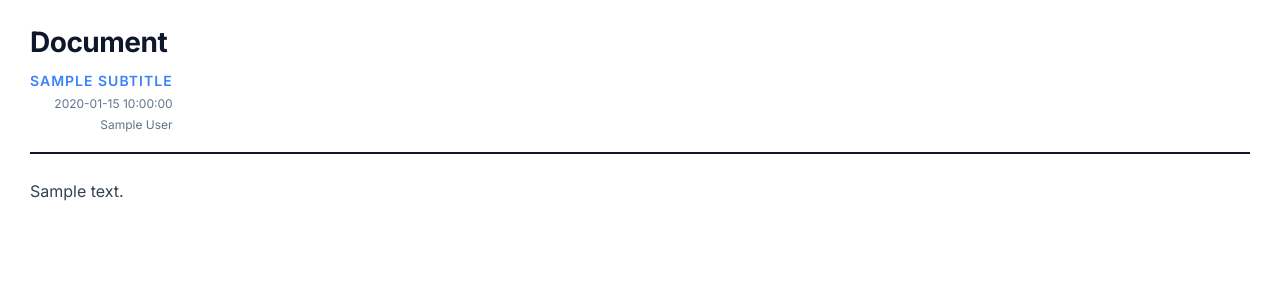
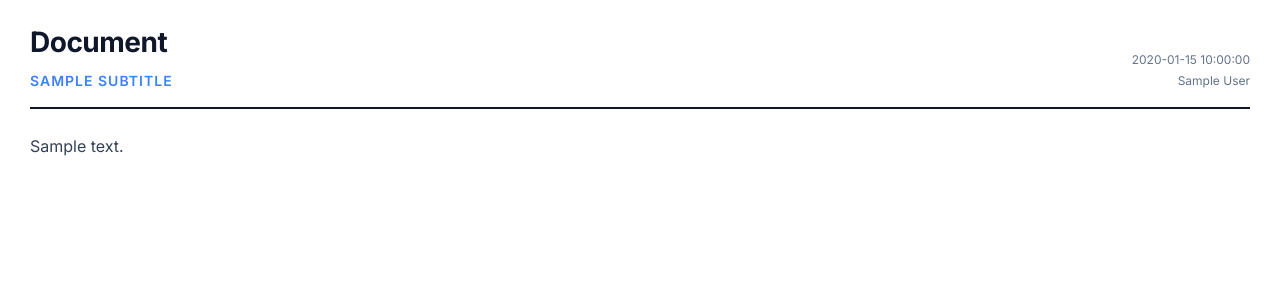
Before and after one commit to boheastill/hua-mcp, a Python web app: template wsl/md2pdf/templates/document.html in a window 1280 px wide. Shown: the top 300 px of the page. Run offline with Jinja, Linux system fonts and the light colour scheme; the template is opened without the code that fills it: most values are stand-ins (such as "Sample title", 1, 10 or a date in 2020).

Commit message:
fix(md2pdf): remove header-content wrapper, flex now works

```diff
--- a/wsl/md2pdf/templates/document.html
+++ b/wsl/md2pdf/templates/document.html
@@ -14,7 +14,6 @@
     <div class="page-container">
         {% if title or author %}
         <header class="doc-header">
-            <div class="header-content">
             <div class="branding">
                 <h1>{{ title | default('Document') }}</h1>
                 {% if subtitle %}<p class="subtitle">{{ subtitle }}</p>{% endif %}
@@ -22,7 +21,6 @@
             <div class="meta-info">
                 {% if date %}<p>{{ date }}</p>{% endif %}
                 {% if author %}<p>{{ author }}</p>{% endif %}
-                </div>
             </div>
         </header>
         {% endif %}
```
Lines whose indentation alone changed are shown as unchanged.
